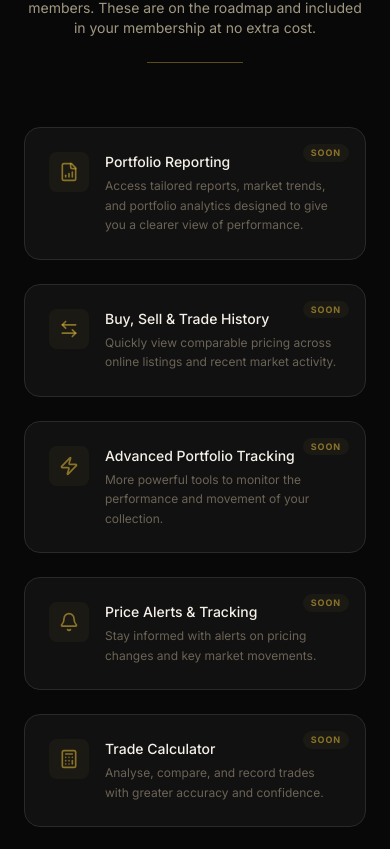
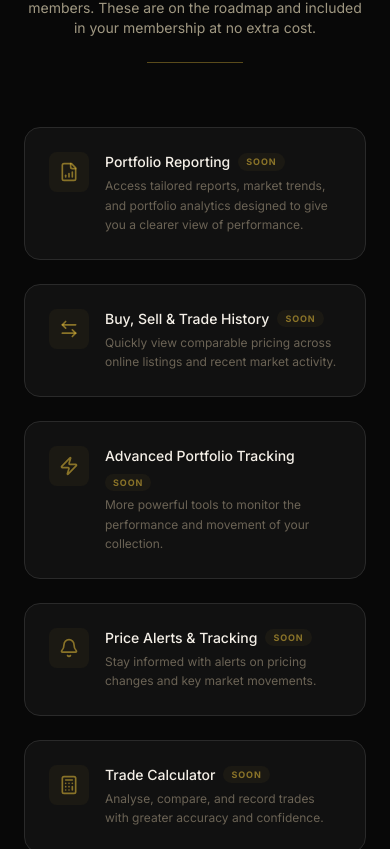
Before and after one commit to jamesjmclaren/pokemonAssets, a Next.js app: page /community in a window 390 px wide. Shown: the part 4135-4984 px from the top of the page. Built offline with nearby package versions, Linux system fonts and the light colour scheme; no server answers; a web font is replaced by a local one.

Commit message:
Fix SOON badge overlapping card titles on coming soon grid
Move badge inline with title instead of absolute-positioned, works on mobile

https://claude.ai/code/session_01Djq7JeZ8QgsXt1RB52icUR

```diff
--- a/src/app/community/page.tsx
+++ b/src/app/community/page.tsx
@@ -324,12 +324,14 @@ export default function Design1() {
                       <div className="w-10 h-10 rounded-lg bg-accent/5 flex items-center justify-center shrink-0 group-hover:bg-accent/10 transition-colors">
                         <Icon className="w-5 h-5 text-accent/60 group-hover:text-accent transition-colors" />
                       </div>
-                      <div>
-                        <h3 className="text-text-primary text-sm font-medium mb-1" style={{ fontFamily: "Inter, sans-serif" }}>{f.title}</h3>
+                      <div className="flex-1 min-w-0">
+                        <div className="flex items-center gap-2 flex-wrap mb-1">
+                          <h3 className="text-text-primary text-sm font-medium" style={{ fontFamily: "Inter, sans-serif" }}>{f.title}</h3>
+                          <span className="shrink-0 px-2 py-0.5 rounded-full bg-accent/5 text-accent/60 text-[9px] font-bold uppercase tracking-widest" style={{ fontFamily: "Inter, sans-serif" }}>Soon</span>
+                        </div>
                         <p className="text-text-muted text-xs leading-relaxed" style={{ fontFamily: "Inter, sans-serif", fontWeight: 300 }}>{f.description}</p>
                       </div>
                     </div>
-                    <span className="absolute top-4 right-4 px-2 py-0.5 rounded-full bg-accent/5 text-accent/60 text-[9px] font-bold uppercase tracking-widest" style={{ fontFamily: "Inter, sans-serif" }}>Soon</span>
                   </div>
                 );
               })}
```
